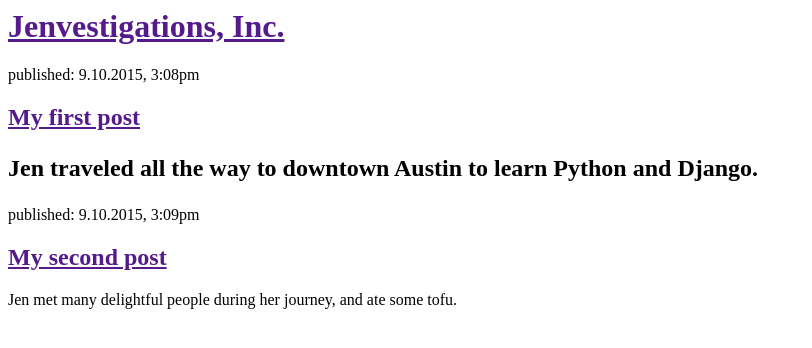
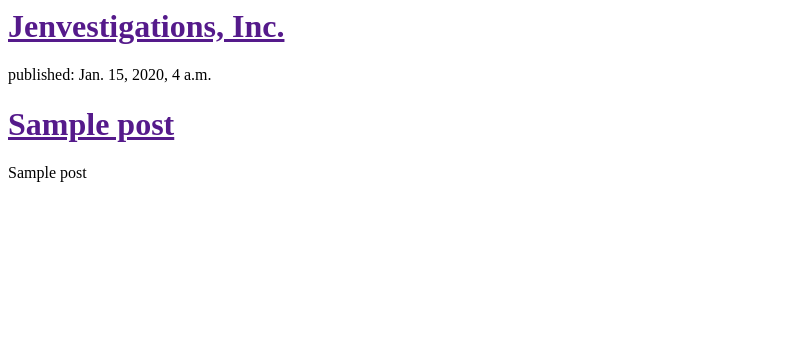
Before and after one commit to jenniferdahlin/my-first-blog, a Django app: template blog/templates/blog/post_list.html in a window 1280 px wide. Shown: the top 348 px of the page, without its empty margins (0-812 px from the left). Run offline with Django 3.2, Linux system fonts and the light colour scheme; the template is opened without the code that fills it: values that come from a table or form of the project are taken from there, others are empty; tables that the repository leaves empty hold one stand-in row (values such as "Sample post").

Commit message:
Modified templates to display posts from database.

```diff
--- a/blog/templates/blog/post_list.html
+++ b/blog/templates/blog/post_list.html
@@ -6,15 +6,12 @@
     <div>
         <h1><a href="">Jenvestigations, Inc.</a></h1>
     </div>
-    <div>
-        <p>published: 9.10.2015, 3:08pm</p>
-        <h2><a href="">My first post</a><h2>
-          <p>Jen traveled all the way to downtown Austin to learn Python and Django.</p>
-    </div>
-    <div>
-        <p>published: 9.10.2015, 3:09pm</p>
-        <h2><a href="">My second post</a></h2>
-        <p>Jen met many delightful people during her journey, and ate some tofu.</p>
-    </div>
+    {% for post in posts %}
+      <div>
+        <p>published: {{post.published_date }}</p>
+        <h1><a href="">{{ post.title }}</a></h1>
+        <p>{{ post.title|linebreaks }}</p>
+      </div>
+    {% endfor %}
   </body>
 </html>
--- a/blog/views.py
+++ b/blog/views.py
@@ -1,4 +1,7 @@
 from django.shortcuts import render
+from django.utils import timezone
+from .models import Post
 
 def post_list(request):
-    return render(request, 'blog/post_list.html', {})
+    posts = Post.objects.filter(published_date__lte=timezone.now()).order_by('published_date')
+    return render(request, 'blog/post_list.html', {'posts': posts})
```
